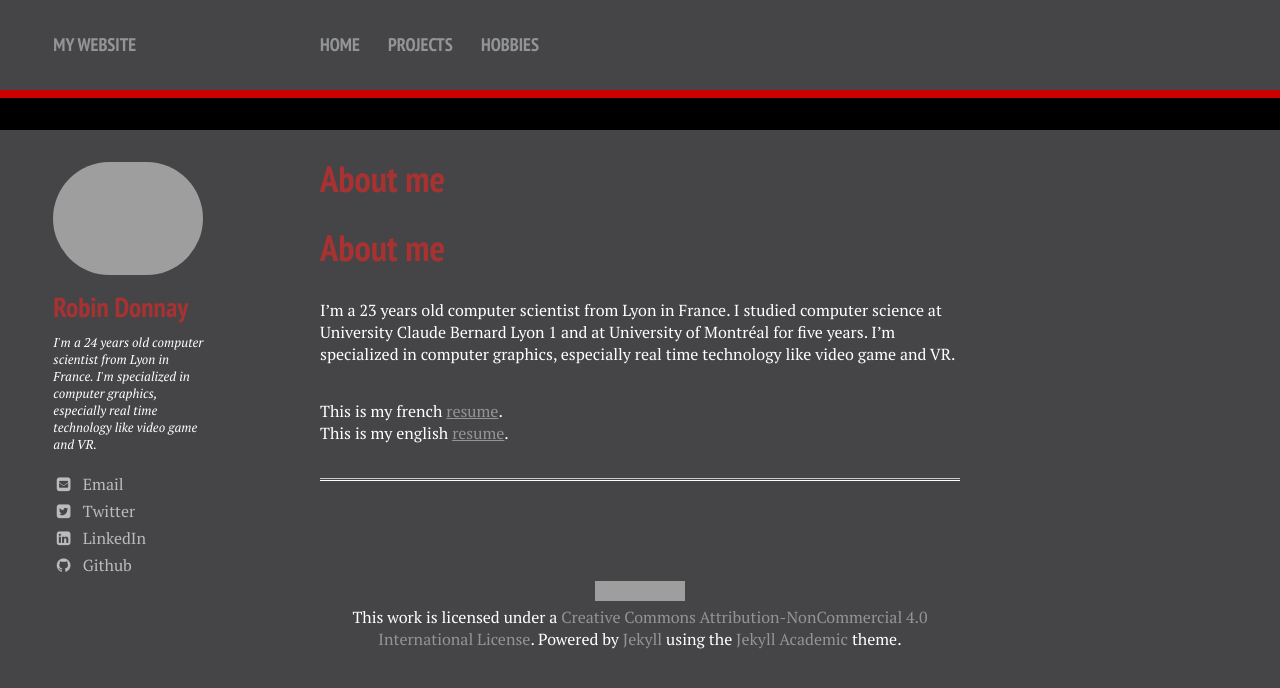
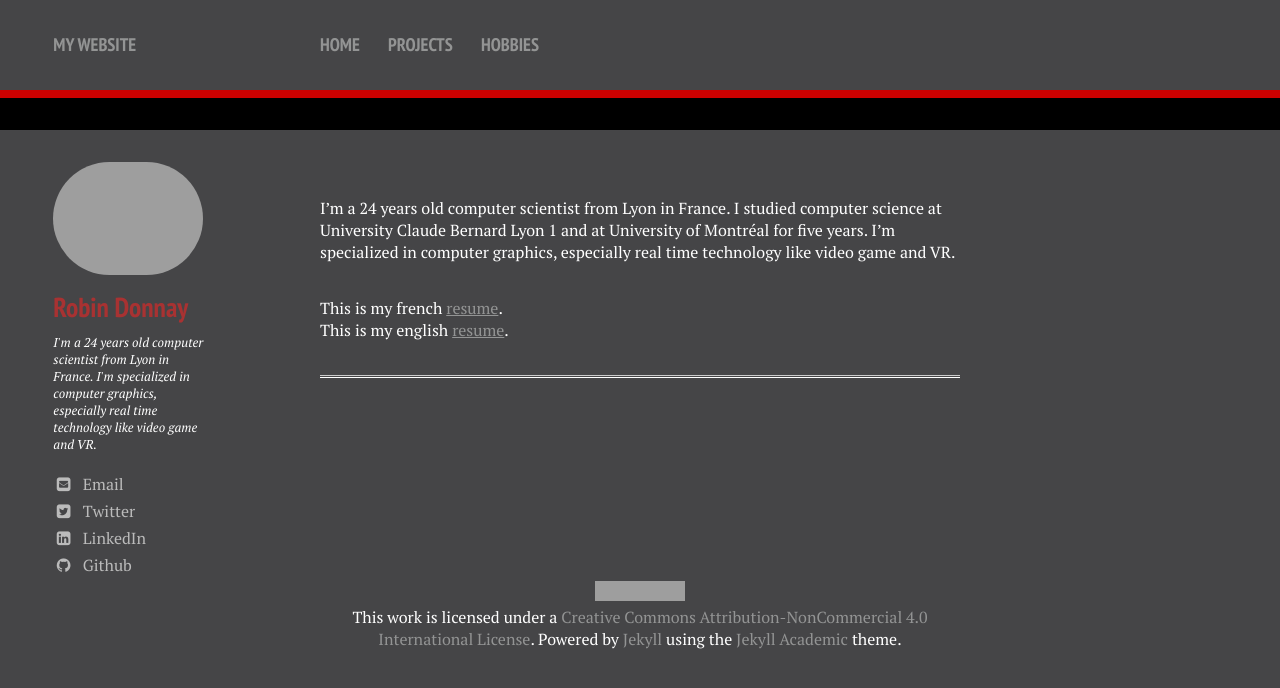
Before and after one commit to Aros69/RobinDonnay, a Jekyll site: the page built from index.md, in a window 1280 px wide. Shown: the top 688 px of the page. Built offline with Jekyll 4.4.1, drawn with Linux system fonts in a browser that asks for light colours; nearby versions of some CDN libraries; our own code applies the rules of GitHub Pages for plain Markdown files; grey boxes are pictures that could not be loaded.

Commit message:
Remove duplicate line on index

```diff
--- a/index.md
+++ b/index.md
@@ -3,9 +3,8 @@ layout: page
 excerpt: "About Me..."
 ---
 
-# About me
 
-I'm a 23 years old computer scientist from Lyon in France. I studied computer science at University Claude Bernard Lyon 1 and at University of Montréal for five years. I'm specialized in computer graphics, especially real time technology like video game and VR.
+I'm a 24 years old computer scientist from Lyon in France. I studied computer science at University Claude Bernard Lyon 1 and at University of Montréal for five years. I'm specialized in computer graphics, especially real time technology like video game and VR.
 
 
 This is my french [resume](/RobinDonnay/pdf/CV_Robin_Donnay_FR.pdf).
```
